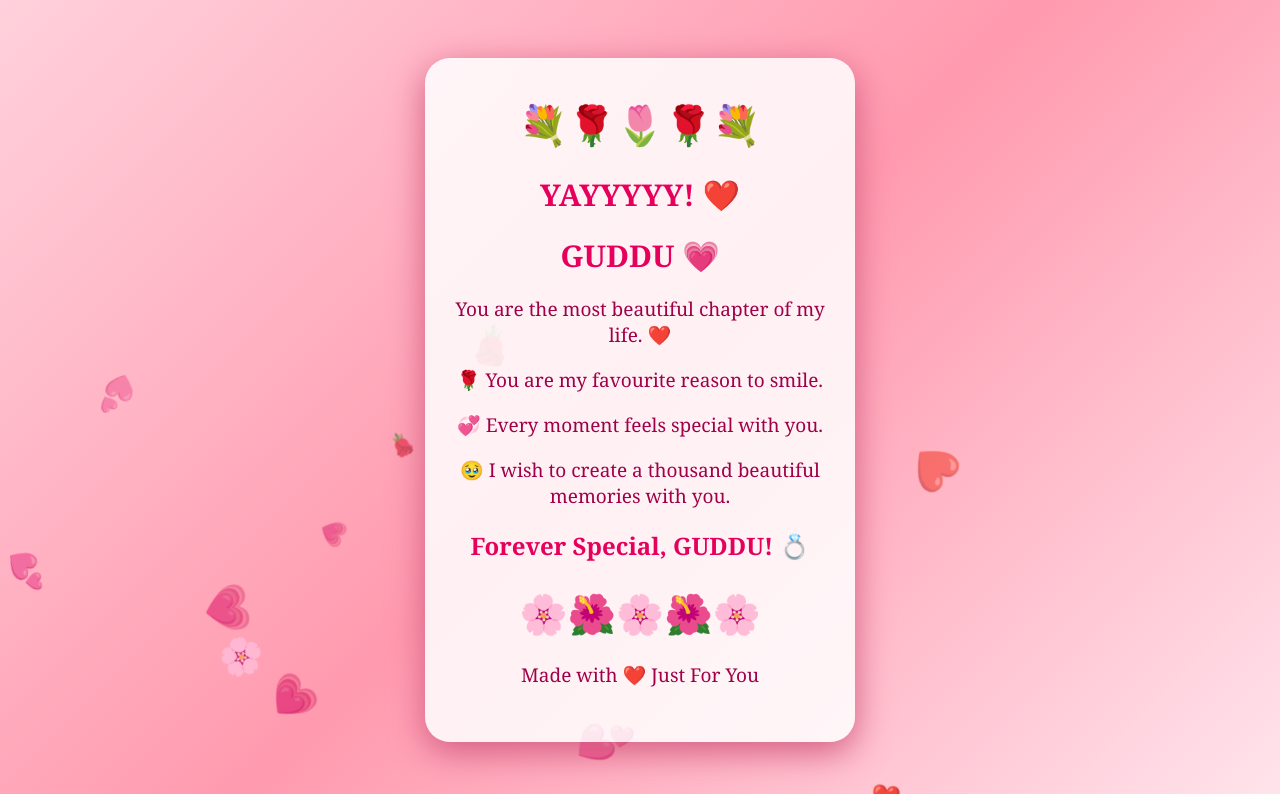
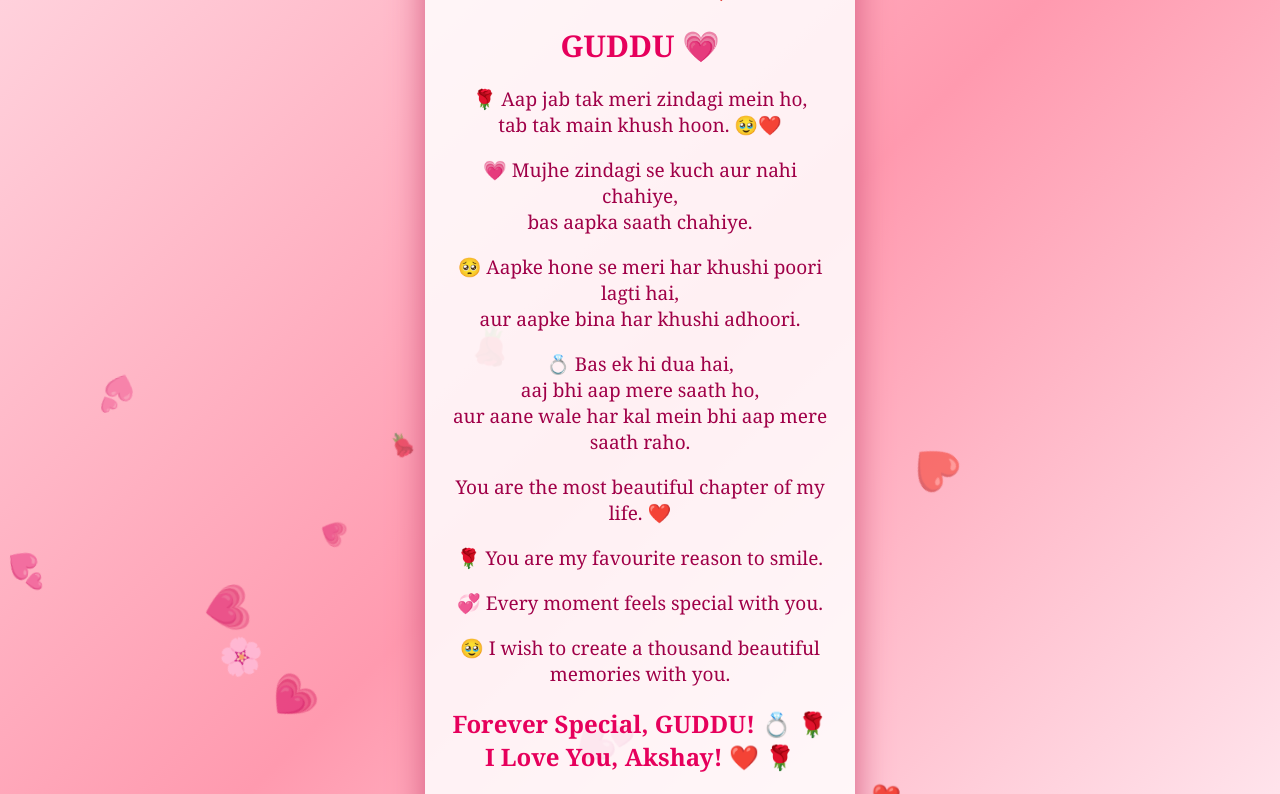
Before and after one commit to deepakchauahan26-collab/First, a plain HTML site: page index.html in a window 1280 px wide. Both pictures are taken after a click on the button "YES 💖". Shown: the top 794 px of the page. Drawn offline with Linux system fonts and the light colour scheme.

Commit message:
Restore index.html with original content
GUDDU

```diff
--- a/index.html
+++ b/index.html
@@ -121,6 +121,21 @@ button {
 
     <h1>GUDDU 💗</h1>
 
+
+<p>🌹 Aap jab tak meri zindagi mein ho,<br>
+tab tak main khush hoon. 🥹❤️</p>
+
+<p>💗 Mujhe zindagi se kuch aur nahi chahiye,<br>
+bas aapka saath chahiye.</p>
+
+<p>🥺 Aapke hone se meri har khushi poori lagti hai,<br>
+aur aapke bina har khushi adhoori.</p>
+
+<p>💍 Bas ek hi dua hai,<br>
+aaj bhi aap mere saath ho,<br>
+aur aane wale har kal mein bhi aap mere saath raho.</p>
+
+
     <p>
         You are the most beautiful chapter
         of my life. ❤️
@@ -141,6 +156,7 @@ button {
 
     <h2 style="color:#e6005c">
         Forever Special, GUDDU! 💍
+            🌹 I Love You, Akshay! ❤️ 🌹
     </h2>
 
     <div class="flower">🌸🌺🌸🌺🌸</div>
```
